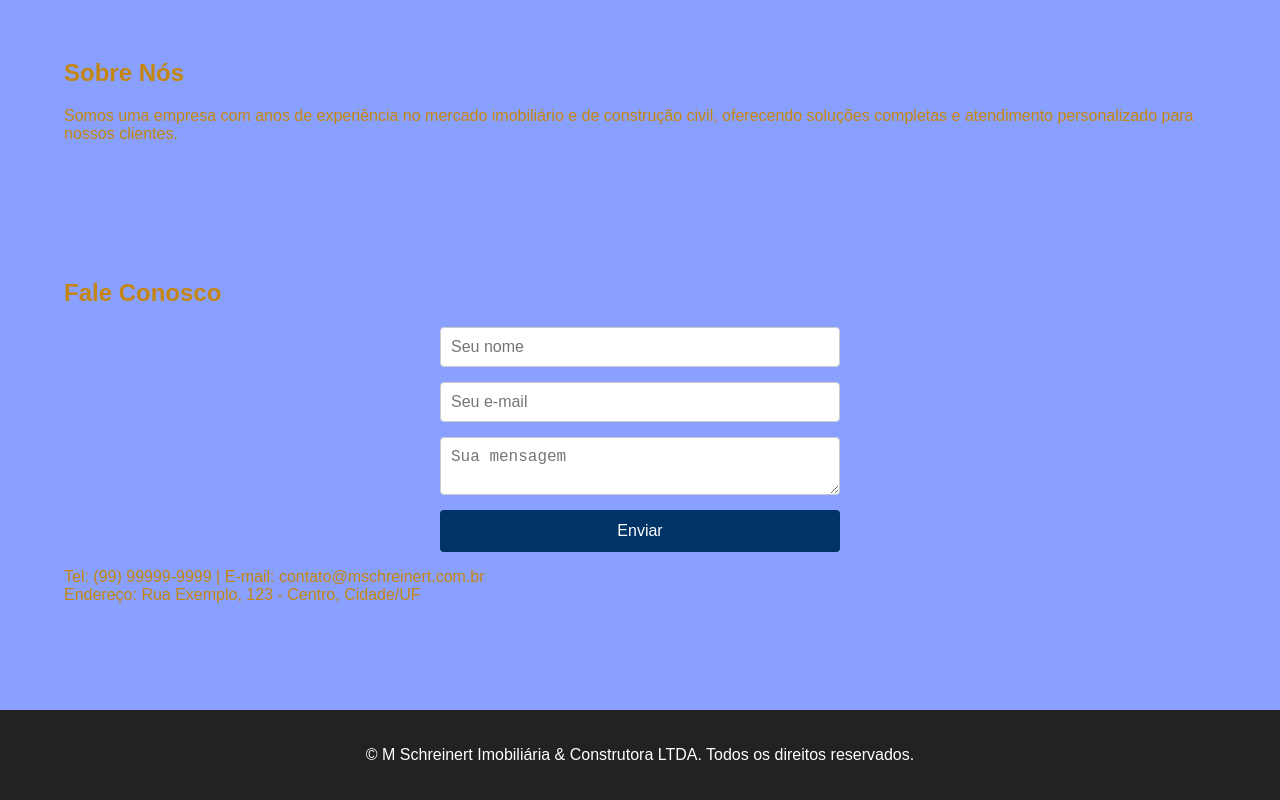
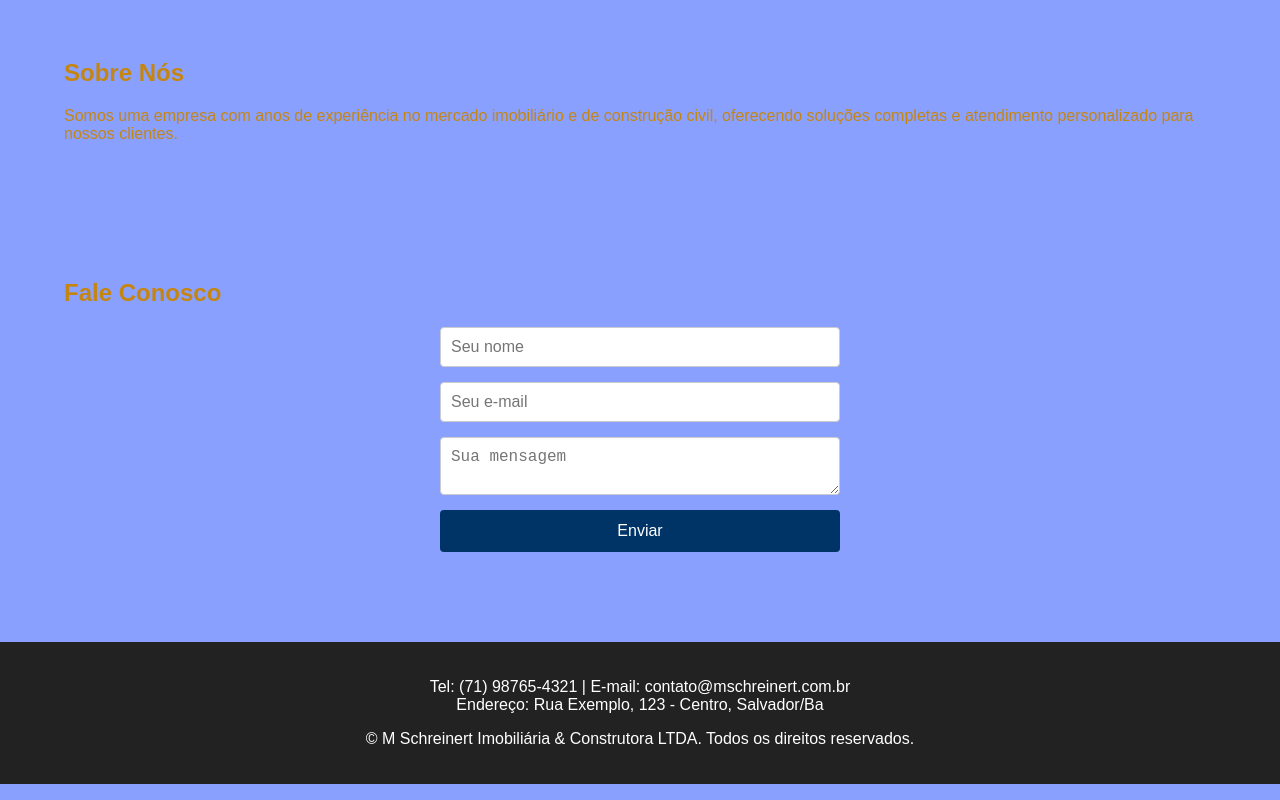
Before and after one commit to mschreinert/mschreinert.github.io, a website: page index.html in a window 1280 px wide. Shown: the part 1718-2518 px from the top of the page. Drawn offline with Linux system fonts and the light colour scheme.

Commit message:
Inserção de contatos

```diff
--- a/index.html
+++ b/index.html
@@ -91,14 +91,14 @@
                 <textarea placeholder="Sua mensagem" required></textarea>
                 <button type="submit">Enviar</button>
             </form>
-            <p>
-                Tel: (99) 99999-9999 | E-mail: contato@mschreinert.com.br<br>
-                Endereço: Rua Exemplo, 123 - Centro, Cidade/UF
-            </p>
         </div>
     </section>
     <footer>
         <div class="container">
+            <p>
+                Tel: (71) 98765-4321 | E-mail: contato@mschreinert.com.br<br>
+                Endereço: Rua Exemplo, 123 - Centro, Salvador/Ba
+            </p>
             <p>&copy; M Schreinert Imobiliária & Construtora LTDA. Todos os direitos reservados.</p>
         </div>
     </footer>
```
